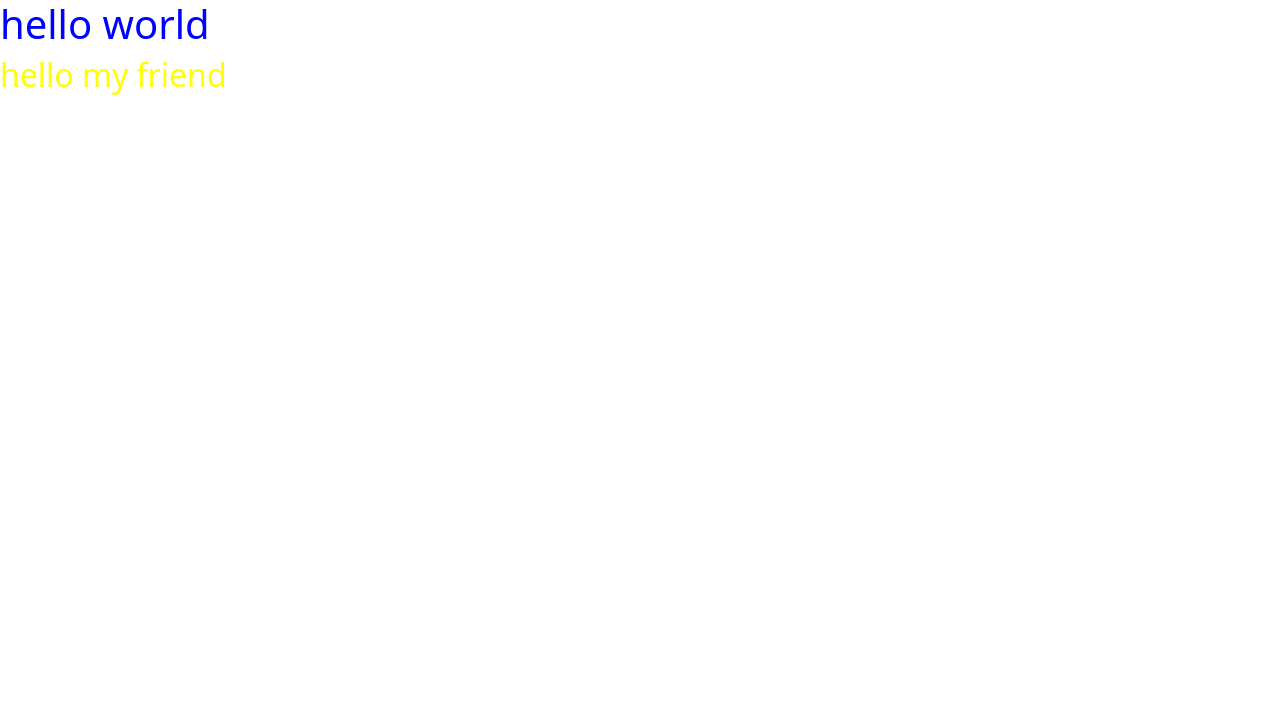
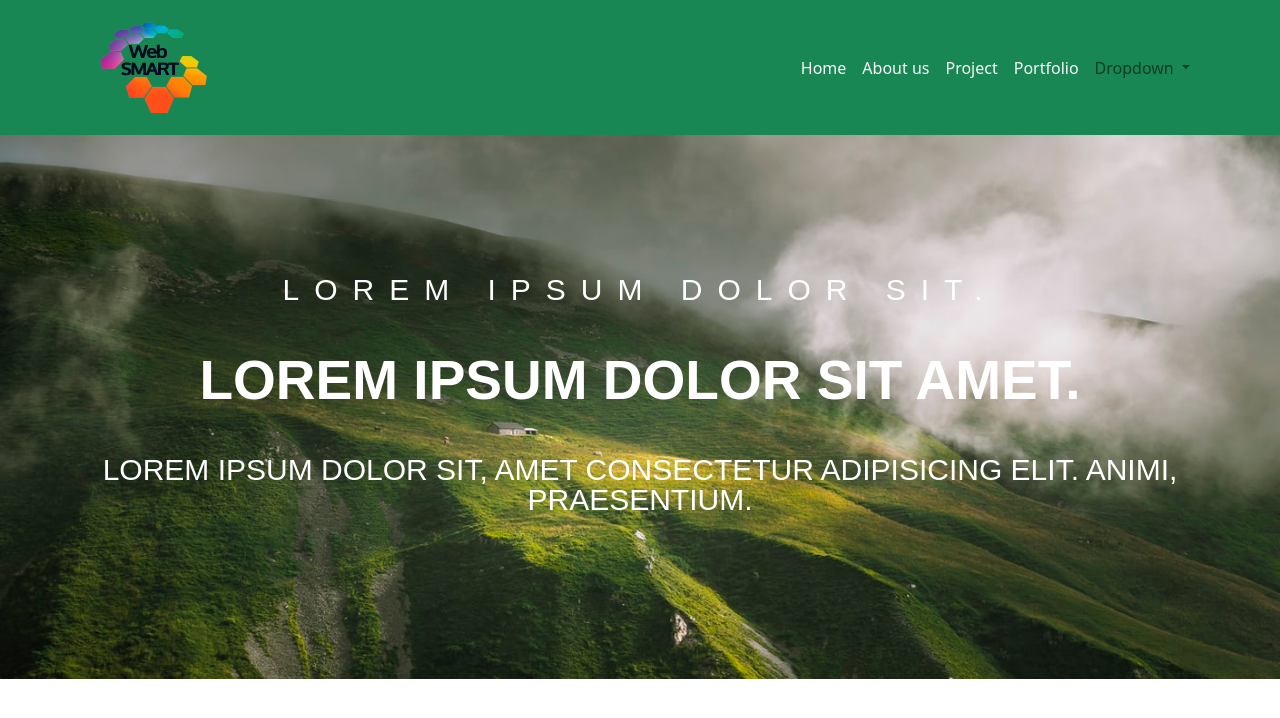
Before and after one commit to Websmart-kelechek/Our-first-bootstrap-website, a plain HTML site: page index.html in a window 1280 px wide. Drawn offline with Linux system fonts and the light colour scheme.

Commit message:
add header&banner

```diff
--- a/index.html
+++ b/index.html
@@ -9,8 +9,62 @@
     <link rel="stylesheet" href="css/style.min.css" />
   </head>
   <body>
-    <h1>hello world</h1>
-    <h2>hello my friend</h2>
+      <header class="header">
+        <nav class="navbar navbar-expand-lg navbar-light bg-success ">
+            <div class="container">
+              <a class="navbar-brand" href="#">
+                  <img class="w-25" src="/img/logo.png" alt="">
+                </a>
+              <button class="navbar-toggler" type="button" data-bs-toggle="collapse" data-bs-target="#navbarSupportedContent" aria-controls="navbarSupportedContent" aria-expanded="false" aria-label="Toggle navigation">
+                <span class="navbar-toggler-icon"></span>
+              </button>
+              <div class="collapse navbar-collapse" id="navbarSupportedContent">
+                <ul class="navbar-nav ms-auto mb-2 mb-lg-0 ">
+                  <li class="nav-item ">
+                    <a class="nav-link active text-light" aria-current="page" href="#">Home</a>
+                  </li>
+                  <li class="nav-item">
+                    <a class="nav-link text-light" href="#">About us</a>
+                  </li>
+                  <li class="nav-item">
+                    <a class="nav-link text-light" href="#">Project</a>
+                  </li>
+                  <li class="nav-item">
+                    <a class="nav-link text-light" href="#">Portfolio</a>
+                  </li>
+                  <li class="nav-item dropdown">
+                    <a class="nav-link dropdown-toggle" href="#" id="navbarDropdown" role="button" data-bs-toggle="dropdown" aria-expanded="false">
+                      Dropdown
+                    </a>
+                    <ul class="dropdown-menu" aria-labelledby="navbarDropdown">
+                      <li><a class="dropdown-item" href="#">Action</a></li>
+                      <li><a class="dropdown-item" href="#">Another action</a></li>
+                      <li><hr class="dropdown-divider"></li>
+                      <li><a class="dropdown-item" href="#">Something else here</a></li>
+                    </ul>
+                  </li>
+                </ul>
+              </div>
+            </div>
+          </nav>
+      </header>
+
+      <main>
+        <section class="banner">
+          <div class="container">
+            <div class="row">
+              <div class="col">
+                <h2 class="banner__title">Lorem ipsum dolor sit.</h2>
+                <p class="banner__info">Lorem ipsum dolor sit amet.</p>
+                <p class="banner__info-secondary">Lorem ipsum dolor sit, amet consectetur adipisicing elit. Animi, praesentium.</p>
+                <a href="#" class="btn banner__btn"></a>
+              </div>
+            </div>
+          </div>
+        </section>
+
+
+
 
     <script src="js/bootstrap.bundle.min.js"></script>
   </body>
--- a/scss/style.scss
+++ b/scss/style.scss
@@ -1,7 +1,40 @@
-h1 {
-    color: blue;
-}
+.banner {
+    min-height: 544px;
+    padding-top: 140px;
+    padding-bottom: 89px;
+    text-align: center;
+    color: #fff;
+    text-transform: uppercase;
+    background-image: url('../img/bg.jpg');
+    background-repeat: no-repeat;
+    background-position: center;
+    background-size: cover;
 
-h2 {
-    color:  yellow;
-}
+    &__title {
+      margin: 0 0 45px;
+      font-family: sans-serif;
+      font-style: normal;
+      font-weight: 300;
+      font-size: 30px;
+      line-height: 30px;
+      letter-spacing: 0.5em;
+    }
+
+    &__info {
+      margin: 0 0 45px;
+      font-family: sans-serif;
+      font-style: normal;
+      font-weight: 900;
+      font-size: 55px;
+      line-height: 60px;
+    }
+
+    &__info-secondary {
+      margin: 0 0 45px;
+      font-family: sans-serif;
+      font-style: normal;
+      font-weight: 300;
+      font-size: 30px;
+      line-height: 30px;
+    }
+  }
```
Also changed, not shown: css/style.min.css, img/bg.jpg (added), img/logo.png (added).
